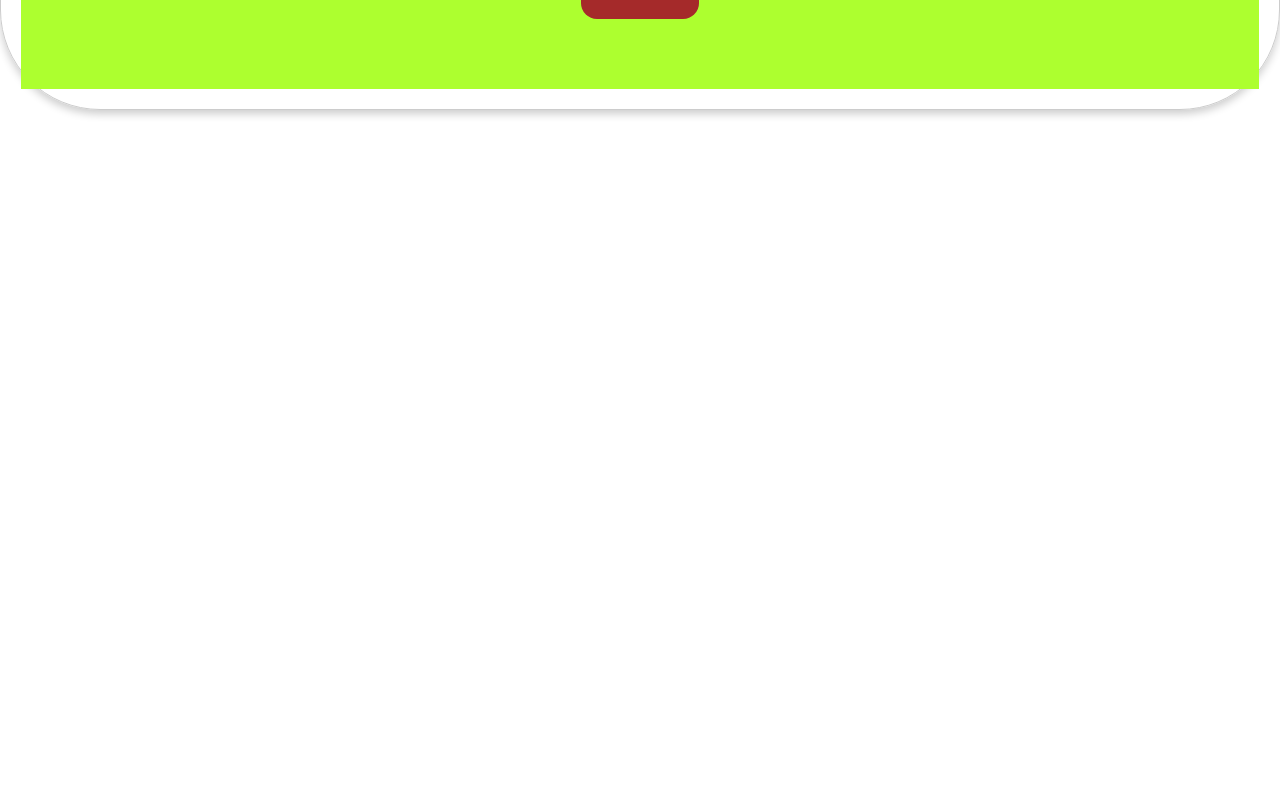
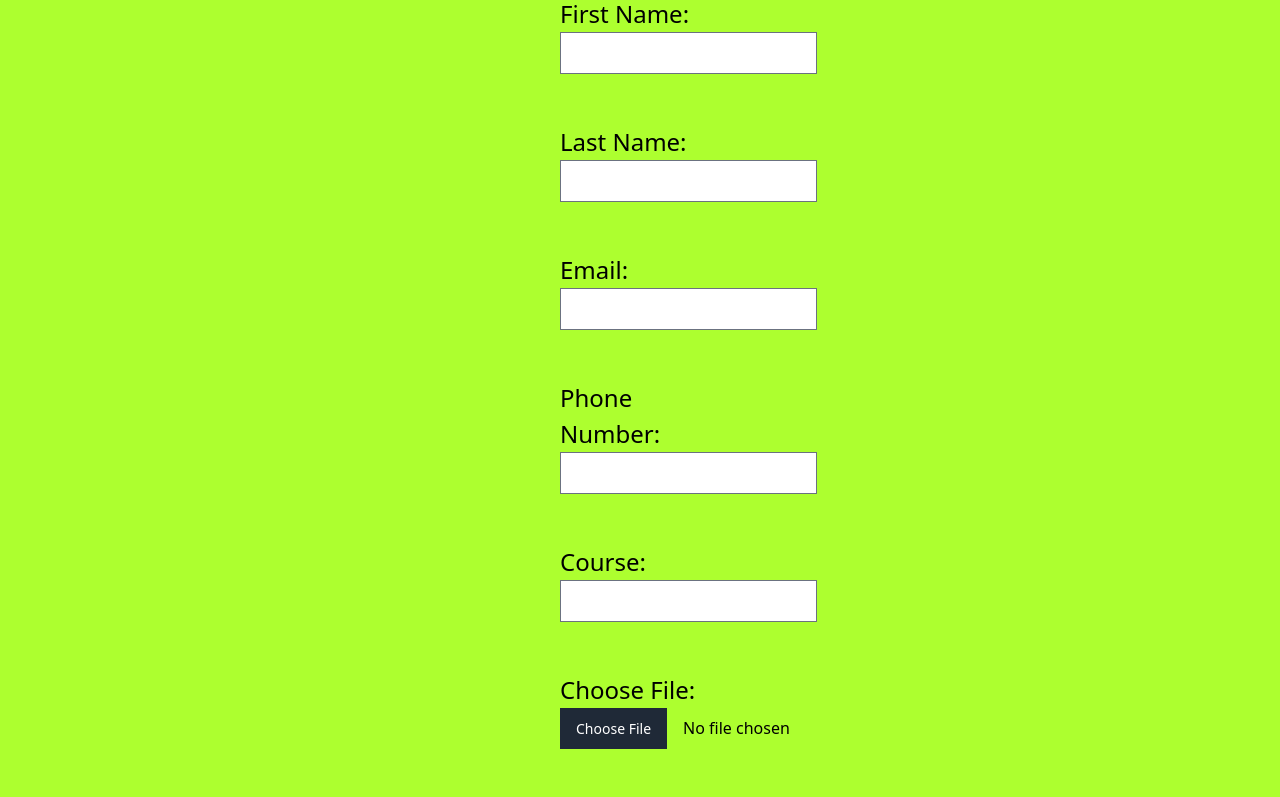
Before and after one commit to shaddybett/attendance-tracker-frontend, a React (Create React App) app in the folder client/: page / in a window 1280 px wide. Shown: the part 960-1757 px from the top of the page. Before the commit the page ends 1170 px from the top, so only its background shows below. Built offline with nearby package versions, Linux system fonts and the light colour scheme.

Commit message:
created a student profile form

```diff
--- a/client/src/App.js
+++ b/client/src/App.js
@@ -1,12 +1,13 @@
 import React from 'react'
 import Form from './Form'
+import ProfileForm from './Profile'
 
 
 function App() {
   return (
     <div>
-      <h1>Application</h1>
       <Form />
+      <ProfileForm />
     </div>
 
   )
--- a/client/src/Form.js
+++ b/client/src/Form.js
@@ -27,8 +27,7 @@ class MyClassForm extends Component {
 
   render() {
     return (
-      <div style={{ border: '1px solid #ccc', borderRadius: '100px', padding: '20px', boxShadow: '0 4px 8px 0 rgba(0, 0, 0, 0.2)', transition: '0.3s' }}>
-        <h2>Create Class</h2>
+      <div>
         <form onSubmit={this.handleSubmit}>
           <div>
             <label htmlFor="className">Class Name:</label>
--- /dev/null
+++ b/client/src/Profile.js
@@ -0,0 +1,108 @@
+import React, { useState } from 'react';
+
+function ProfileForm() {
+  const [formData, setFormData] = useState({
+    firstName: '',
+    lastName: '',
+    email: '',
+    phoneNumber: '',
+    course: '',
+    file: null
+  });
+
+  const handleChange = (e) => {
+    const { name, value } = e.target;
+    setFormData((prevFormData) => ({
+      ...prevFormData,
+      [name]: value
+    }));
+  };
+
+  const handleFileChange = (e) => {
+    const file = e.target.files[0];
+    setFormData((prevFormData) => ({
+      ...prevFormData,
+      file
+    }));
+  };
+
+  const handleSubmit = (e) => {
+    e.preventDefault();
+    // Here you can implement your logic for form submission
+    console.log('Form submitted with data:', formData);
+  };
+
+  return (
+    <form onSubmit={handleSubmit}>
+      <div>
+        <label htmlFor="firstName">First Name:</label>
+        <input
+          type="text"
+          id="firstName"
+          name="firstName"
+          value={formData.firstName}
+          onChange={handleChange}
+          required
+        />
+      </div>
+      <div>
+        <label htmlFor="lastName">Last Name:</label>
+        <input
+          type="text"
+          id="lastName"
+          name="lastName"
+          value={formData.lastName}
+          onChange={handleChange}
+          required
+        />
+      </div>
+      <div>
+        <label htmlFor="email">Email:</label>
+        <input
+          type="email"
+          id="email"
+          name="email"
+          value={formData.email}
+          onChange={handleChange}
+          required
+        />
+      </div>
+      <div>
+        <label htmlFor="phoneNumber">Phone Number:</label>
+        <input
+          type="tel"
+          id="phoneNumber"
+          name="phoneNumber"
+          value={formData.phoneNumber}
+          onChange={handleChange}
+          required
+        />
+      </div>
+      <div>
+        <label htmlFor="course">Course:</label>
+        <input
+          type="text"
+          id="course"
+          name="course"
+          value={formData.course}
+          onChange={handleChange}
+          required
+        />
+      </div>
+      <div>
+        <label htmlFor="file">Choose File:</label>
+        <input
+          type="file"
+          id="file"
+          name="file"
+          onChange={handleFileChange}
+          accept=".pdf,.doc,.docx"
+          required
+        />
+      </div>
+      <button type="submit" style={{ padding: '10px', backgroundColor: 'brown', color: 'white', border: 'none', borderRadius: '16px', cursor: 'pointer', fontSize: 'x-large' }}>Create Class</button>
+    </form>
+  );
+}
+
+export default ProfileForm;
--- a/client/src/index.js
+++ b/client/src/index.js
@@ -2,6 +2,7 @@ import React from 'react';
 import ReactDOM from 'react-dom/client';
 import './index.css';
 import App from './App';
+
 
 
 const root = ReactDOM.createRoot(document.getElementById('root'));
```
